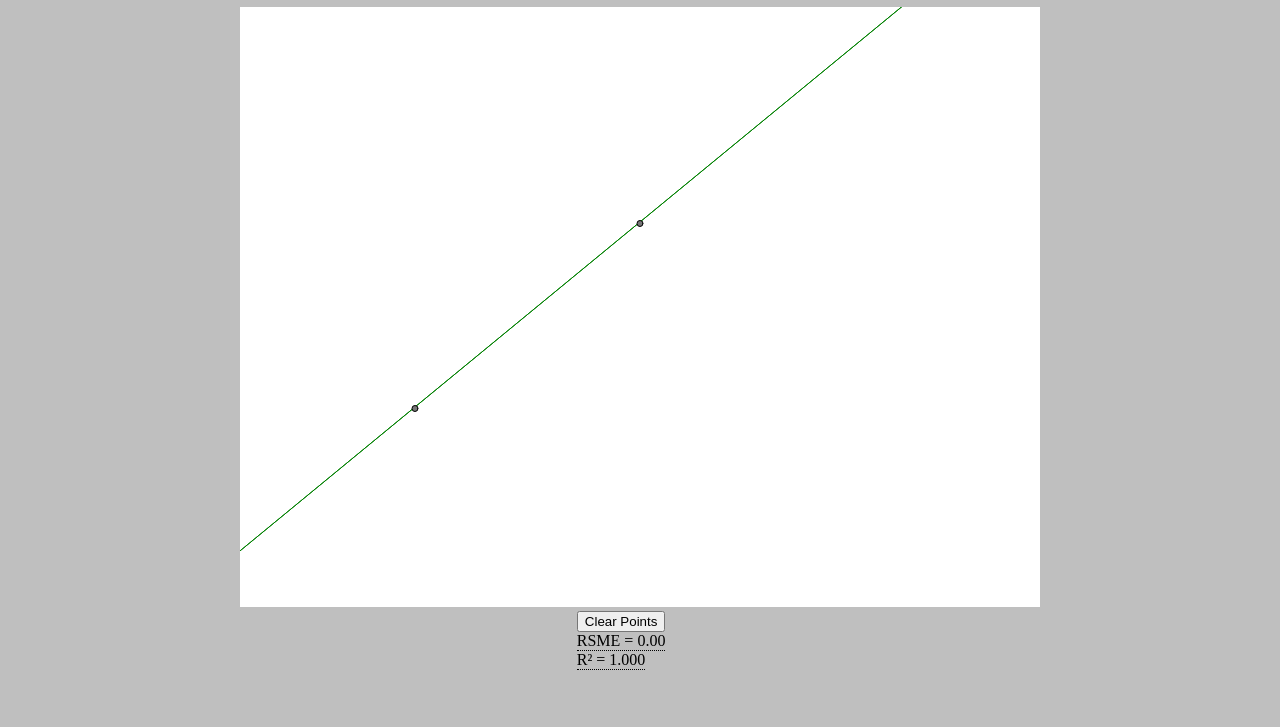
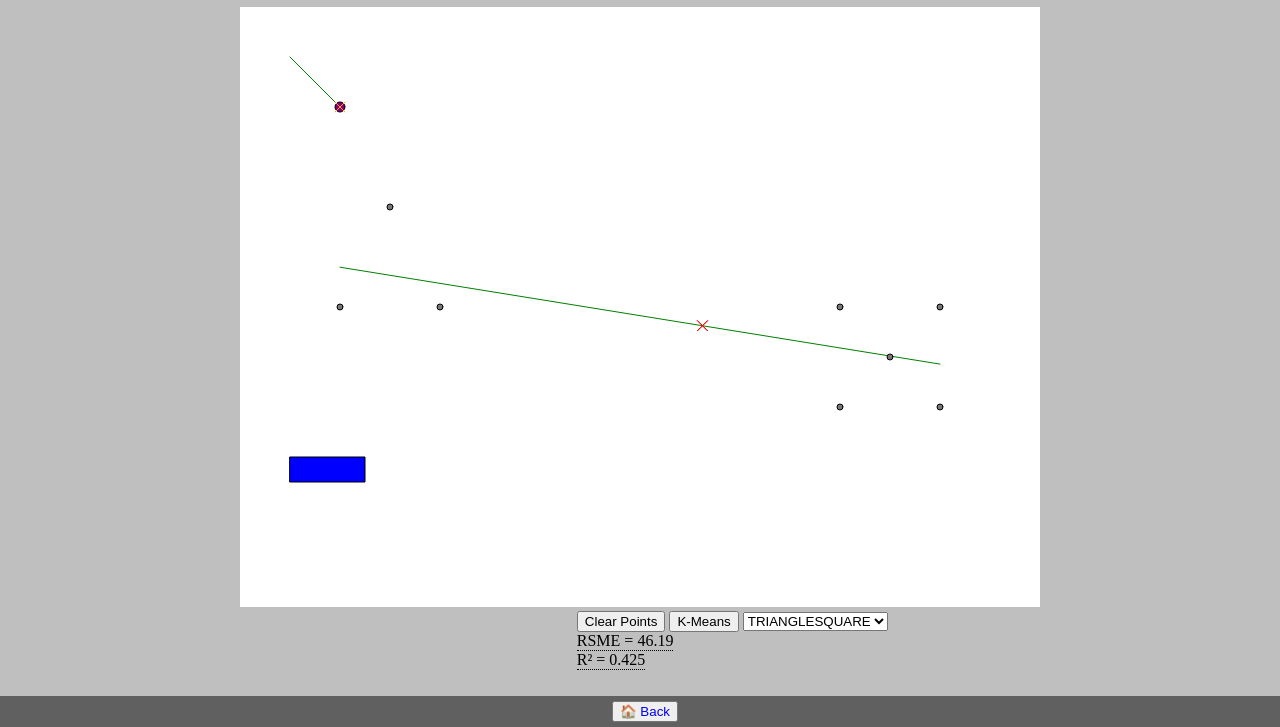
Before and after one commit to ClarkeCode/voronoi, a plain HTML site: page examples/03-k-means/k-means.html in a window 1280 px wide. Shown: the part 73-800 px from the top of the page. Drawn offline with Linux system fonts and the light colour scheme.

Commit message:
Add index page; restructure examples; beginning of k-means example

```diff
--- /dev/null
+++ b/css/footer.css
@@ -0,0 +1,15 @@
+footer {
+	background-color: #606060;
+	position: fixed;
+	left: 0px;
+	bottom: 0px;
+	width: 100%;
+	text-align: center;
+	padding: 5px;
+
+	& button {
+		& a {
+			text-decoration: none;
+		}
+	}
+}
--- a/linear-regression.html
+++ b/examples/03-k-means/k-means.html
@@ -3,20 +3,25 @@
 <html lang="en" style="background-color: #80808080;">
 <head>
 	<meta charset="utf-8">
-	<title>Linear Regression</title>
-	<meta name="description" content="Linear Regression">
+	<title>K-Means Clustering</title>
+	<meta name="description" content="K-Means Clustering">
 	<meta name="author" content="Robert Clarke">
-	<!-- <link rel="stylesheet" href="css/styles.css?v=1.0"> -->
-	<link rel="stylesheet" href="css/tooltips.css">
+	<link rel="stylesheet" href="../../css/tooltips.css">
+	<link rel="stylesheet" href="../../css/footer.css">
 </head>
 <body>
-	<script src="linear-regression.js" defer></script>
+	<script src="../../common/statistics.js" defer></script>
+	<script src="../../common/canvas.js" defer></script>
+	<script src="k-means.js" defer></script>
 	<div style="text-align: center;">
-		<h1>Linear Regression - Ordinary Least Mean Square</h1>
+		<h1>K-Means Clustering</h1>
 		<canvas id="mapCanvas" width="800" height="600" style="border:0px solid #000000;"></canvas>
 	</div>
 	<div style="padding-left: 45%">
 		<button id="clearButton" type="button">Clear Points</button>
+		<button id="clusterButton" type="button">K-Means</button>
+		<select name="selector" id="selector">
+		</select>
 		<div class="tooltip">
 			RSME = <label id="rmseScore">ABC</label>
 			<span class="tooltiptext">
@@ -32,5 +37,11 @@
 			</span>
 		</div>
 	</div>
+
+	<footer>
+		<button>
+			<a href="../index.html">🏠 Back</a>
+		</button>
+	</footer>
 </body>
 </html>
--- /dev/null
+++ b/examples/03-k-means/k-means.js
@@ -0,0 +1,183 @@
+const CANVAS_WIDTH = 800;
+const CANVAS_HEIGHT = 600;
+
+
+let canvas = document.getElementById("mapCanvas");
+/**
+ * @type {CanvasRenderingContext2D}
+ */
+let context = canvas.getContext("2d");
+
+context.imageSmoothingEnabled = false;
+
+const rmseScoreLabel = document.getElementById("rmseScore");
+const r2ScoreLabel = document.getElementById("r2Score");
+const clusterButton = document.getElementById("clusterButton");
+
+
+let points = [makePoint(175, 400), makePoint(400, 215)];
+
+
+
+/**
+ * @param {number} x
+ * @param {number} y
+ * @returns
+ */
+function makePoint(x, y) {
+	return {
+		x: x,
+		y: y,
+		drawFunc: () => {
+			drawCircle(context, pt(x,y), 3, "#777777");
+		},
+		colour: //randomColour()
+		{
+			r: Math.max(Math.round(Math.random() * 255, 0), 30),
+			g: Math.max(Math.round(Math.random() * 255, 0), 30),
+			b: Math.max(Math.round(Math.random() * 255, 0), 30),
+		}// `rgb(${Math.max(Math.random(), 0.3) * 255} ${Math.max(Math.random(), 0.3) * 255} ${Math.max(Math.random(), 0.3) * 255})`
+	};
+}
+
+function clearCanvas() {
+	context.fillStyle = "rgb(255 255 255)";
+	context.clearRect(0, 0, canvas.width, canvas.height);
+	context.fillRect(0, 0, canvas.width, canvas.height);
+	rmseScoreLabel.innerText = 0;
+	r2ScoreLabel.innerText = 0;
+}
+
+/**
+ * @param {number} x1
+ * @param {number} y1
+ * @param {number} x2
+ * @param {number} y2
+ * @returns
+ */
+const squaredEuclideanDistance = (x1, y1, x2, y2) => {
+	return (x2 - x1)*(x2 - x1) + (y2 - y1)*(y2 - y1);
+}
+const distanceFunc = squaredEuclideanDistance;
+
+
+
+
+function drawPoints() {
+	console.log("Points:", points);
+	for (const pt of points) {
+		pt.drawFunc();
+	}
+}
+
+
+
+
+
+function drawToScreen() {
+	clearCanvas();
+
+	const {regression, rmse, r2score} = batchLinearRegression(points);
+	drawLinearRegression(context, regression, points, "green");
+	rmseScoreLabel.innerText = rmse.toFixed(2);
+	r2ScoreLabel.innerText = r2score.toFixed(3);
+
+	drawPoints();
+	drawCrosshair(context, getCentroid(points), 10, "red");
+}
+
+
+canvas.addEventListener("click", (e) => {
+	const bdrect = canvas.getBoundingClientRect();
+	const canvasSpaceX = e.clientX - bdrect.left;
+	const canvasSpaceY = e.clientY - bdrect.top;
+	console.log("Click", canvasSpaceX, canvasSpaceY);
+	points.push(makePoint(canvasSpaceX, canvasSpaceY));
+
+	drawToScreen();
+});
+
+document.getElementById("clearButton").addEventListener("click", (e) => {
+	points = [];
+	clearCanvas();
+});
+
+const datasets = {
+	triangleSquare: [
+		makePoint(100,300),
+		makePoint(200,300),
+		makePoint(150,200),
+		makePoint(600,400),
+		makePoint(700,400),
+		makePoint(600,300),
+		makePoint(700,300),
+		makePoint(650,350)
+	],
+	triangle: [
+		makePoint(100,300),
+		makePoint(200,300),
+		makePoint(150,200)
+	],
+	onePoint: [makePoint(300,400)],
+	square: [
+		makePoint(600,400),
+		makePoint(700,400),
+		makePoint(600,300),
+		makePoint(700,300),
+		makePoint(650,350)
+	]
+}
+
+
+const dropdown = document.getElementById("selector");
+
+for (const key in datasets) {
+	dropdown.innerHTML += `<option value="${key}">${key.toUpperCase()}</option>`;
+}
+points = [];
+for (const ele of datasets[Object.keys(datasets)[0]]) {
+	points.push(ele);
+}
+
+dropdown.addEventListener("change", (event) => {
+	console.log(event.target.value);
+	points = [];
+	clearCanvas();
+
+	for (const ele of datasets[event.target.value]) {
+		points.push(ele);
+	}
+	drawToScreen();
+});
+
+/**
+ * @param {Dataset} dataset
+ * @param {number} numClusters
+ * @param {number} iterations
+ * @link See https://neptune.ai/blog/k-means-clustering
+ */
+function kmeansClustering(dataset, numClusters, iterations) {
+}
+
+console.log("Bounding Rect", canvas.getBoundingClientRect())
+drawToScreen();
+
+
+const myRect = new Path2D();
+myRect.rect(50, 450, 75, 25);
+context.lineWidth = 1;
+context.strokeStyle = "rgb(0 0 0)";
+context.fillStyle = "rgb(0 0 255)";
+context.fill(myRect);
+context.stroke(myRect);
+
+
+
+
+
+drawCrosshair(context, getCentroid(points), 10, "red");
+
+drawLine2(context, {x:50,y:50}, {x:100,y:100}, "green");
+
+drawCircle(context, pt(100,100), 5, "purple");
+drawCrosshair(context, pt(100,100), 10, "orange");
```
Also changed, not shown: examples/01-voronoi/voronoi.html (renamed from voronoi.html, +9 -0 lines), examples/02-linear-regression/linear-regression.html (added, +43 -0 lines), examples/index.html (added, +29 -0 lines), common/canvas.js (renamed from libs/canvas.js), common/statistics.js (renamed from libs/statistics.js), examples/01-voronoi/voronoi.js (renamed from voronoi.js), examples/02-linear-regression/linear-regression.js (renamed from linear-regression.js).
